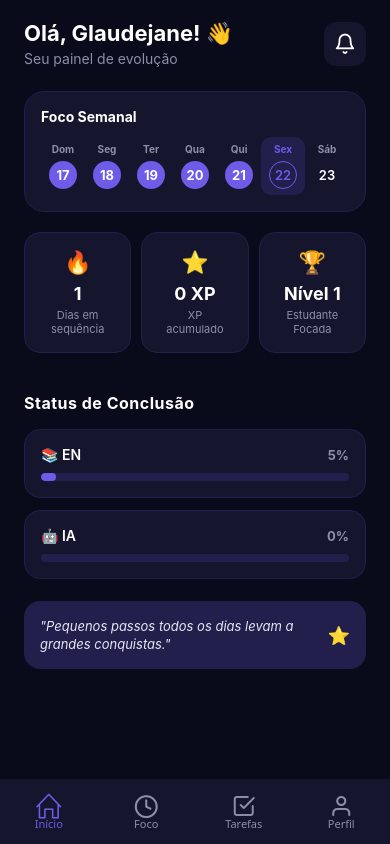
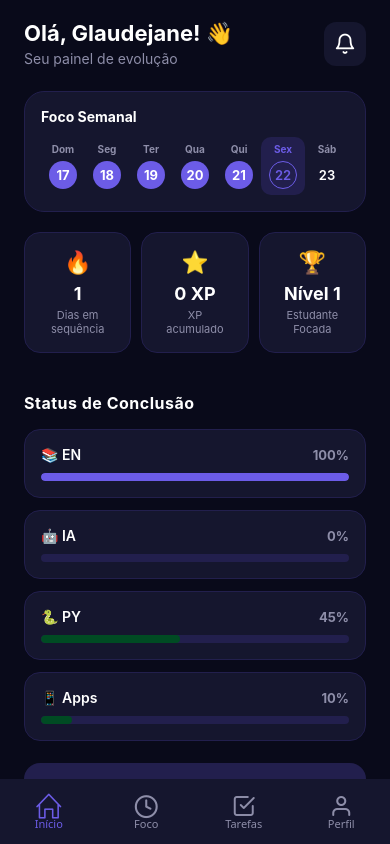
Before and after one commit to Glaudejane/StudyFlow, a React Native app: screen / in a window 390 px wide. Built offline with nearby package versions, Linux system fonts and the light colour scheme.

Commit message:
Fix: Remove duplicidade de progresso na HomeScreen e normaliza o dashboard

```diff
--- a/screens/HomeScreen.js
+++ b/screens/HomeScreen.js
@@ -4,7 +4,12 @@ import { Feather } from "@expo/vector-icons";
 import AsyncStorage from "@react-native-async-storage/async-storage";
 import { useFocusEffect } from "@react-navigation/native";
 
-export default function HomeScreen() {
+export default function HomeScreen({ navigation }) {
+    // 🌟 DEFININDO OS PROGRESSOS (Evita o erro de "Property doesn't exist")
+    // Você pode começar deixando em 0 ou no valor que quiser testar!
+    const [progressoPython, setProgressoPython] = React.useState(45); // 45% concluído
+    const [progressoIngles, setProgressoIngles] = React.useState(100); // 100% concluído
+    const [progressoApps, setProgressoApps] = React.useState(10);
     const [xp, setXp] = useState(0);
     const [level, setLevel] = useState(1);
     const [streak, setStreak] = useState(1);
@@ -13,7 +18,7 @@ export default function HomeScreen() {
     const LEVEL_KEY = "@studyflow:level";
 
     // Valores fictícios de progresso para a Home exibir os indicadores
-    const progressoIngles = 5; // Ex: 1 de 20 semanas = 5%
+    //const progressoIngles = 5; // Ex: 1 de 20 semanas = 5%
     const progressoIA = 0;
 
     // 📆 Obtém a data de hoje do sistema
@@ -148,6 +153,30 @@ export default function HomeScreen() {
                     </View>
                 </View>
 
+                <View style={styles.statusCard}>
+                    <View style={styles.statusInfoRow}>
+                        <Text style={styles.statusCardTitle}>🐍 PY</Text>
+                        <Text style={styles.statusPercentage}>{progressoPython}%</Text>
+                    </View>
+                    <View style={styles.progressTrack}>
+                        <View
+                            style={[styles.progressBar, { width: `${progressoPython}%`, backgroundColor: "#004B23" }]}
+                        />
+                    </View>
+                </View>
+
+                <View style={styles.statusCard}>
+                    <View style={styles.statusInfoRow}>
+                        <Text style={styles.statusCardTitle}>📱 Apps</Text>
+                        <Text style={styles.statusPercentage}>{progressoApps}%</Text>
+                    </View>
+                    <View style={styles.progressTrack}>
+                        <View
+                            style={[styles.progressBar, { width: `${progressoApps}%`, backgroundColor: "#004B23" }]}
+                        />
+                    </View>
+                </View>
+
                 {/* Card de Frase Motivacional */}
                 <View style={[styles.quoteCard, { marginTop: 10 }]}>
                     <Text style={styles.quoteText}>"Pequenos passos todos os dias levam a grandes conquistas."</Text>
```
